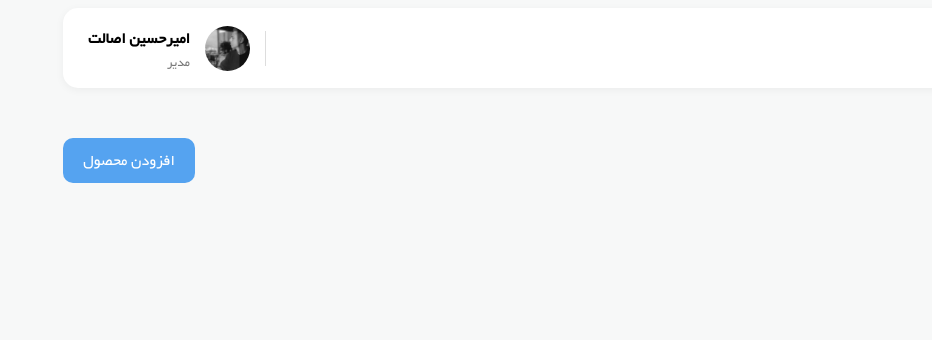
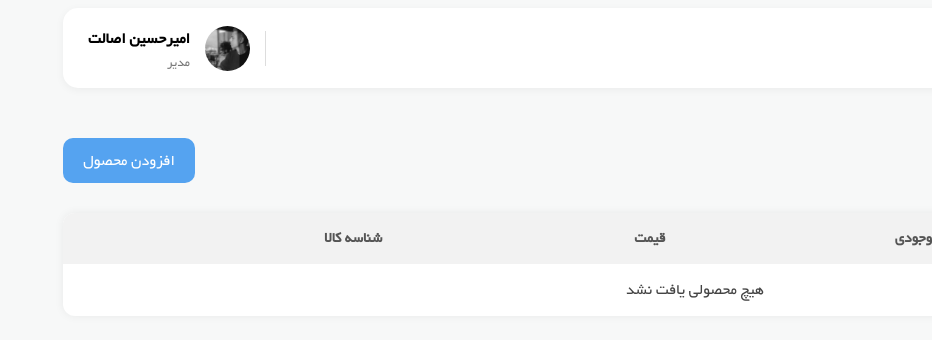
Before and after one commit to amirhosseinesalat/product-admin-panel, a React (Vite) app in the folder frontend/: page /dashboard in a window 1280 px wide. Shown: the top 340 px of the page, without its empty margins (348-1280 px from the left). Built offline with nearby package versions, Linux system fonts and the light colour scheme.

Commit message:
added tableProducts with style

```diff
--- a/frontend/src/components/Dashboard.jsx
+++ b/frontend/src/components/Dashboard.jsx
@@ -1,11 +1,23 @@
 import ManageProducts from "./ManageProducts";
 import SearchBox from "./SearchBox";
+import TableProducts from "./TableProducts";
+import { useState } from "react";
+import Pagination from "./Pagination";
 
 function Dashboard() {
+  const [products, setProducts] = useState([]);
+  const [currentPage, setCurrentPage] = useState(1);
+  const totalPages = 3;
   return (
     <>
       <SearchBox />
       <ManageProducts />
+      <TableProducts products={products} />
+      {/* <Pagination
+        currentPage={currentPage}
+        totalPages={totalPages}
+        onPageChange={setCurrentPage}
+      /> */}
     </>
   );
 }
--- /dev/null
+++ b/frontend/src/components/Pagination.jsx
@@ -0,0 +1,46 @@
+import styles from "./Pagination.module.css";
+
+function Pagination({ currentPage, totalPages, onPageChange }) {
+  return (
+    <div className={styles.pagination}>
+      {/* PREVIOUS BUTTON */}
+      <button
+        className={`${styles.btn} ${
+          currentPage === 1 ? styles.disabled : styles.active
+        }`}
+        disabled={currentPage === 1}
+        onClick={() => onPageChange(currentPage - 1)}
+      >
+        قبلی
+      </button>
+
+    {/* PAGE NUMBERS */}
+      <div className={styles.pages}>
+        {Array.from({ length: totalPages }, (_, i) => i + 1).map((num) => (
+          <button
+            key={num}
+            className={`${styles.pageNumber} ${
+              currentPage === num ? styles.selected : ""
+            }`}
+            onClick={() => onPageChange(num)}
+          >
+            {num}
+          </button>
+        ))}
+      </div>
+
+
+      <button
+        className={`${styles.btn} ${
+          currentPage === totalPages ? styles.disabled : styles.active
+        }`}
+        disabled={currentPage === totalPages}
+        onClick={() => onPageChange(currentPage + 1)}
+      >
+        بعدی
+      </button>
+    </div>
+  );
+}
+
+export default Pagination;
--- /dev/null
+++ b/frontend/src/components/Pagination.module.css
@@ -0,0 +1,59 @@
+.pagination {
+  display: flex;
+  justify-content: center;
+  align-items: center;
+  gap: 12px;
+  margin-top: 25px;
+}
+
+.pages {
+  display: flex;
+  gap: 8px;
+}
+
+/* شماره صفحات */
+.pageNumber {
+  padding: 6px 12px;
+  border: 1px solid #dcdcdc;
+  border-radius: 8px;
+  background: white;
+  cursor: pointer;
+  transition: 0.2s;
+}
+
+.pageNumber:hover {
+  background: #f0f0f0;
+}
+
+.selected {
+  background: #55a3f0;
+  color: white;
+  border-color: #55a3f0;
+}
+
+/* دکمه‌های قبلی/بعدی */
+.btn {
+  padding: 6px 16px;
+  border-radius: 8px;
+  border: none;
+  font-size: 14px;
+  cursor: pointer;
+  transition: 0.2s;
+}
+
+/* فعال = آبی */
+.active {
+  background: #55a3f0;
+  color: white;
+}
+
+.active:hover {
+  background: #3b8bd8;
+}
+
+/* غیرفعال = طوسی */
+.disabled {
+  background: #cfcfcf;
+  color: #666;
+  cursor: not-allowed;
+}
--- /dev/null
+++ b/frontend/src/components/TableProducts.jsx
@@ -0,0 +1,49 @@
+import styles from "./TableProducts.module.css";
+import { FiEdit, FiTrash } from "react-icons/fi";
+
+function TableProducts({ products }) {
+  return (
+    <div className={styles.wrapper}>
+      <table className={styles.table}>
+        <thead>
+          <tr>
+            <th>نام کالا</th>
+            <th>موجودی</th>
+            <th>قیمت</th>
+            <th> شناسه کالا</th>
+            <th></th>
+          </tr>
+        </thead>
+
+        <tbody>
+          {products.length === 0 ? (
+            <tr>
+              <td colSpan="5" className={styles.empty}>
+                هیچ محصولی یافت نشد
+              </td>
+            </tr>
+          ) : (
+            products.map((p) => (
+              <tr key={p.id}>
+                <td>{p.name}</td>
+                <td>{p.stock}</td>
+                <td>{p.price}</td>
+                <td>{p.id}</td>
+                <td className={styles.actions}>
+                  <button className={styles.edit}>
+                    <FiEdit />
+                  </button>
+                  <button className={styles.delete}>
+                    <FiTrash />
+                  </button>
+                </td>
+              </tr>
+            ))
+          )}
+        </tbody>
+      </table>
+    </div>
+  );
+}
+
+export default TableProducts;
--- /dev/null
+++ b/frontend/src/components/TableProducts.module.css
@@ -0,0 +1,69 @@
+.wrapper {
+  width: 100%;
+  margin-top: 30px;
+}
+
+.table {
+  width: 100%;
+  border-collapse: collapse;
+  background: #ffffff;
+  border-radius: 12px;
+  overflow: hidden;
+  box-shadow: 0 0 10px #00000010;
+}
+
+.table thead {
+  background: #f2f2f2;
+}
+
+.table th {
+  text-align: center;
+  padding: 14px;
+  font-weight: 600;
+  color: #555;
+  font-size: 15px;
+}
+
+.table td {
+  text-align: center;
+  padding: 14px 10px;
+  color: #444;
+}
+
+.table tbody tr {
+  border-bottom: 1px solid #e2e2e2;
+}
+
+.table tbody tr:last-child {
+  border-bottom: none;
+}
+
+.empty {
+  padding: 25px;
+  text-align: center;
+  color: #777;
+}
+
+.actions {
+  display: flex;
+  justify-content: center;
+  gap: 8px;
+}
+
+.edit {
+  background: #eaf4ff;
+  color: #388bff;
+  border: none;
+  padding: 6px 10px;
+  border-radius: 6px;
+  cursor: pointer;
+}
+
+.delete {
+  background: #ffeaea;
+  color: #ff4d4d;
+  border: none;
+  padding: 6px 10px;
+  border-radius: 6px;
+  cursor: pointer;
+}
```
